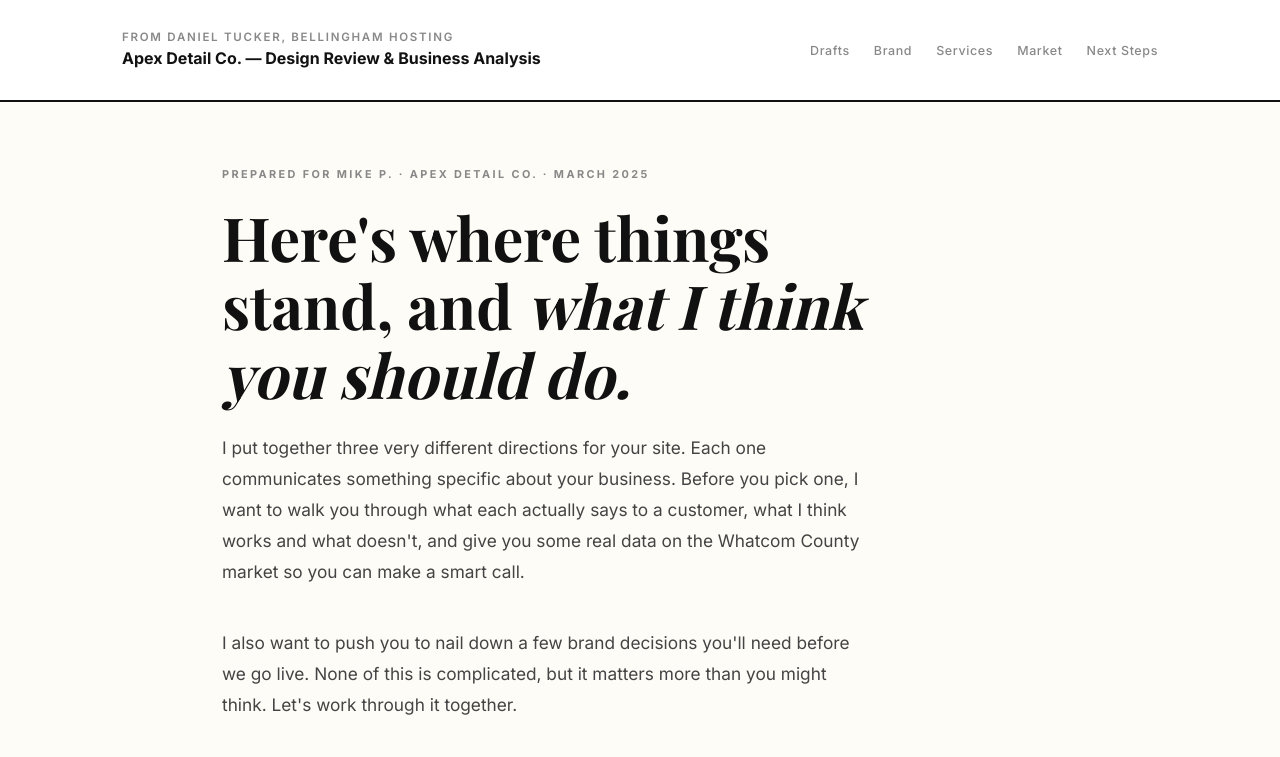
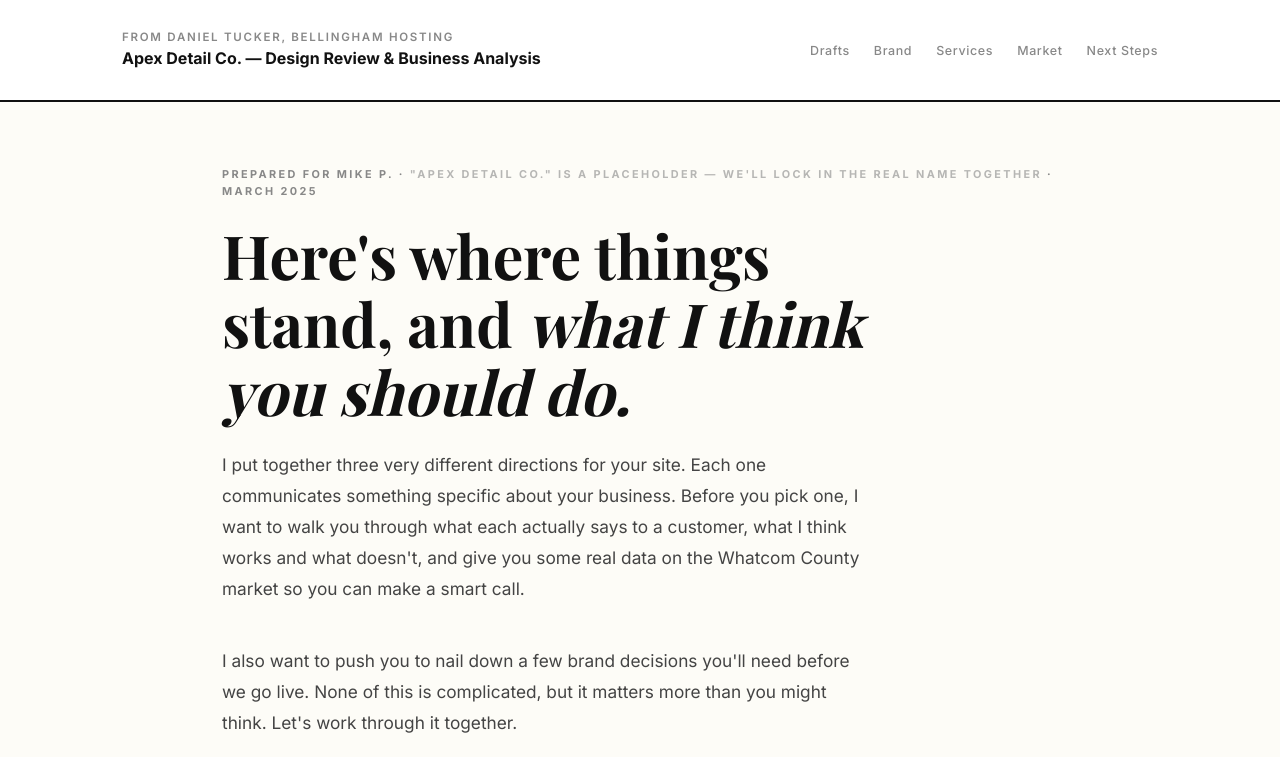
Before and after one commit to danieltucker/bellinghamhosting, a plain HTML site: page clients/mikep/index.html in a window 1280 px wide. Shown: the top 757 px of the page. Drawn offline with nearby package versions, Linux system fonts and the light colour scheme; a web font is replaced by a local one.

Commit message:
updated analysis

```diff
--- a/clients/mikep/index.html
+++ b/clients/mikep/index.html
@@ -686,7 +686,7 @@ footer a { color: rgba(255,255,255,0.7); }
 <!-- HERO -->
 <div class="hero-section">
   <div class="container">
-    <div class="hero-eyebrow">Prepared for Mike P. · Apex Detail Co. · March 2025</div>
+    <div class="hero-eyebrow">Prepared for Mike P. · <em style="font-style:normal;opacity:0.6;">"Apex Detail Co." is a placeholder — we'll lock in the real name together</em> · March 2025</div>
     <h1>Here's where things stand, and <em>what I think you should do.</em></h1>
     <p class="hero-intro">I put together three very different directions for your site. Each one communicates something specific about your business. Before you pick one, I want to walk you through what each actually says to a customer, what I think works and what doesn't, and give you some real data on the Whatcom County market so you can make a smart call.</p>
     <p class="hero-intro">I also want to push you to nail down a few brand decisions you'll need before we go live. None of this is complicated, but it matters more than you might think. Let's work through it together.</p>
```
Also changed, not shown: 1 other file.
